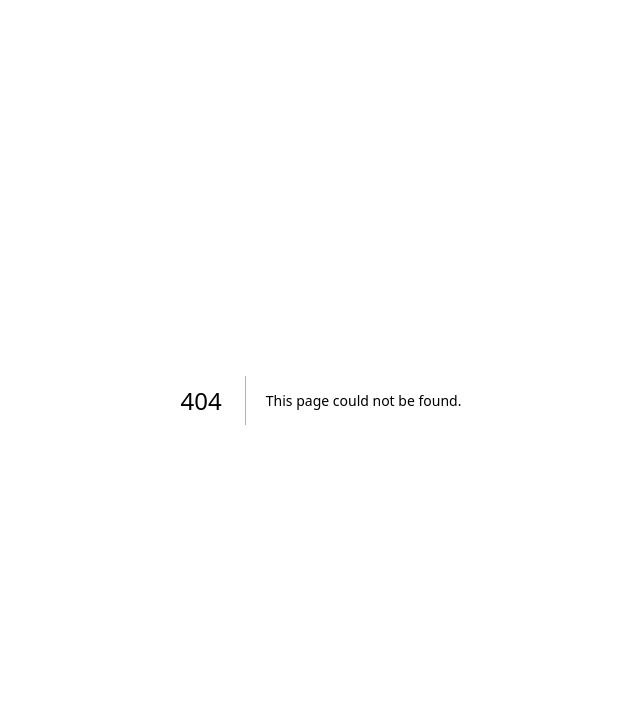
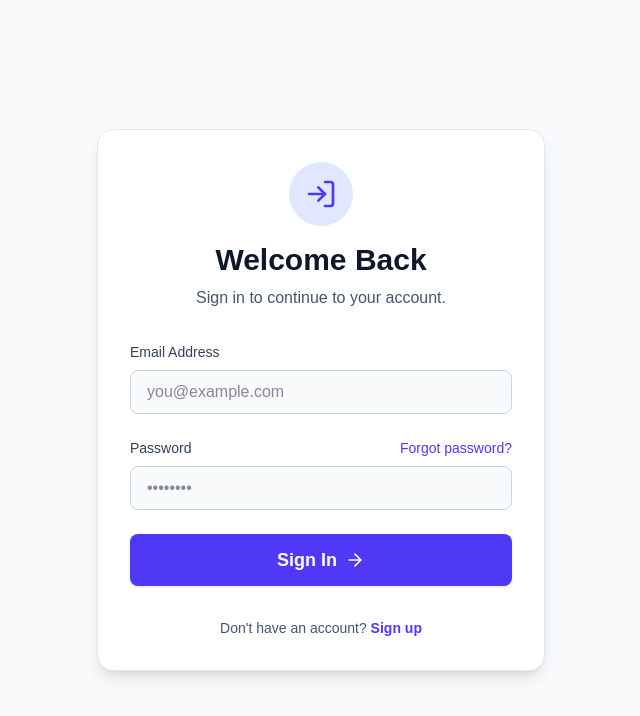
Before and after one commit to Minimalistic-Technology/KBC_Game, a Next.js app: page /login in a window 1280 px wide. Before the commit this address had no page. Shown: the top 716 px of the page, without its empty margins (319-959 px from the left). Built offline with nearby package versions, Linux system fonts and the light colour scheme.

Commit message:
Login Page Created

```diff
--- a/src/app/admin/game-config/page.tsx
+++ b/src/app/admin/game-config/page.tsx
@@ -12,7 +12,7 @@ import { LifelineToggle } from '../components/Game-config/LifelineToggle';
 // --- TanStack Query & Axios ---
 import { useQuery, useMutation, useQueryClient } from '@tanstack/react-query';
 import api from '@/lib/axios'; // Your axios instance
-import axios from 'axios'; // --- 1. IMPORT AXIOS TO CHECK ERROR TYPE ---
+import axios from 'axios';
 
 // --- API Helpers ---
 import {
@@ -42,21 +42,22 @@ const getErrorMessages = (error: unknown): string => {
 
 export default function GameConfigPage() {
     const queryClient = useQueryClient();
-     const router = useRouter();
+    const router = useRouter();
     // --- Local UI State ---
     const [selectedConfigId, setSelectedConfigId] = useState<string | null>(null);
     const [currentFullConfig, setCurrentFullConfig] = useState<GameConfig | null>(null);
     const [isMediaLibraryOpen, setIsMediaLibraryOpen] = useState(false);
     const [editingLevelId, setEditingLevelId] = useState<number | null>(null);
     const [searchTerm, setSearchTerm] = useState('');
-    const [ageFilter, setAgeFilter] = useState('all');
+    const [ageFilter, setAgeFilter] = useState('adult');
     const [categoryFilter, setCategoryFilter] = useState('all');
 
-    const loggedIn = localStorage.getItem('adminLoggedIN');
-
-if(loggedIn != 'true'){
-    router.push('/auth/login');
-   }
+    useEffect(() => {
+        const loggedIn = localStorage.getItem('adminLoggedIN');
+        if (loggedIn !== 'true') {
+            router.push('/auth/login');
+        }
+    }, [router]);
 
 
     // 1. Fetch the list of all configs
@@ -83,7 +84,9 @@ if(loggedIn != 'true'){
         queryKey: ['questionBanks'],
         queryFn: async () => {
             const { data } = await api.get<BackendQuestionBank[]>('/api/questions/banks');
-            return data.map(bankBackendToFrontend);
+            const allBanks = data.map(bankBackendToFrontend);
+            // --- MODIFICATION: Only show question banks that have been published ---
+            return allBanks.filter(bank => bank.status === 'Published');
         },
     });
 
@@ -114,7 +117,7 @@ if(loggedIn != 'true'){
         const banks = questionBanks || [];
         return banks.filter(bank => {
             const searchMatch = searchTerm === '' || bank.title.toLowerCase().startsWith(searchTerm.toLowerCase());
-            const ageMatch = ageFilter === 'all' || bank.ageGroup === ageFilter;
+            const ageMatch = bank.ageGroup === ageFilter;
             const categoryMatch = categoryFilter === 'all' || bank.tags.includes(categoryFilter);
             return searchMatch && ageMatch && categoryMatch;
         });
@@ -262,7 +265,7 @@ if(loggedIn != 'true'){
     return (
         <>
             <AnimatePresence>
-                {isMediaLibraryOpen && ( <MediaLibraryModal onClose={() => setIsMediaLibraryOpen(false)} onSelect={handleSelectPrizeImage} filter="image"/> )}
+                {isMediaLibraryOpen && (<MediaLibraryModal onClose={() => setIsMediaLibraryOpen(false)} onSelect={handleSelectPrizeImage} filter="image" />)}
             </AnimatePresence>
 
             <div className="flex flex-col gap-8">
@@ -320,14 +323,14 @@ if(loggedIn != 'true'){
                     <div className="lg:col-span-3 bg-white rounded-xl shadow-sm border border-slate-200 p-8 space-y-8 min-h-[500px]">
                         {isEditorLoading ? (
                             <div className="flex flex-col justify-center items-center text-center py-20">
-                                <Loader2 size={48} className="mx-auto text-slate-300 animate-spin"/>
+                                <Loader2 size={48} className="mx-auto text-slate-300 animate-spin" />
                                 <h3 className="mt-4 text-lg font-semibold text-slate-800">Loading Configuration...</h3>
                             </div>
                         ) : currentFullConfig ? (
                             <>
                                 <div>
                                     <label htmlFor="configName" className="text-sm font-medium text-slate-600">Configuration Name</label>
-                                    <input type="text" id="configName" value={currentFullConfig.name || ''} onChange={(e) => updateCurrentConfig('name', e.target.value)} className="w-full text-2xl font-bold border-0 border-b-2 p-1 focus:ring-0 focus:border-indigo-500 text-slate-900"/>
+                                    <input type="text" id="configName" value={currentFullConfig.name || ''} onChange={(e) => updateCurrentConfig('name', e.target.value)} className="w-full text-2xl font-bold border-0 border-b-2 p-1 focus:ring-0 focus:border-indigo-500 text-slate-900" />
                                 </div>
                                 <div className="pt-6 border-t">
                                     <h3 className="text-lg font-bold text-slate-900 mb-4">Select Question Banks (in order)</h3>
@@ -335,9 +338,16 @@ if(loggedIn != 'true'){
                                     <div className="grid grid-cols-1 md:grid-cols-3 gap-4 mb-6 p-4 bg-slate-50 rounded-lg border">
                                         <div className="col-span-1 md:col-span-3">
                                             <label htmlFor="search" className="block text-sm font-medium text-slate-700 mb-2">Search</label>
-                                            <div className="relative"><Search className="absolute left-3 top-1/2 -translate-y-1/2 text-slate-400" size={20}/><input type="text" placeholder="Search by name..." value={searchTerm} onChange={e => setSearchTerm(e.target.value)} className="w-full h-10 pl-10 pr-4 border bg-white border-slate-300 rounded-lg text-slate-900"/></div>
+                                            <div className="relative"><Search className="absolute left-3 top-1/2 -translate-y-1/2 text-slate-400" size={20} /><input type="text" placeholder="Search by name..." value={searchTerm} onChange={e => setSearchTerm(e.target.value)} className="w-full h-10 pl-10 pr-4 border bg-white border-slate-300 rounded-lg text-slate-900" /></div>
                                         </div>
-                                        <div><label htmlFor="ageFilter" className="block text-sm font-medium text-slate-700 mb-2">Age Group</label><select id="ageFilter" value={ageFilter} onChange={e => setAgeFilter(e.target.value)} className="w-full h-10 px-3 border bg-white border-slate-300 rounded-lg text-slate-900"><option value="all">All Ages</option><option value="child">Child</option><option value="teen">Teen</option><option value="adult">Adult</option></select></div>
+                                        <div>
+                                            <label htmlFor="ageFilter" className="block text-sm font-medium text-slate-700 mb-2">Age Group</label>
+                                            <select id="ageFilter" value={ageFilter} onChange={e => setAgeFilter(e.target.value)} className="w-full h-10 px-3 border bg-white border-slate-300 rounded-lg text-slate-900">
+                                                <option value="adult">Adult</option>
+                                                <option value="teen">Teen</option>
+                                                <option value="child">Child</option>
+                                            </select>
+                                        </div>
                                         <div>
                                             <label htmlFor="categoryFilter" className="block text-sm font-medium text-slate-700 mb-2">Category</label>
                                             <select id="categoryFilter" value={categoryFilter} onChange={e => setCategoryFilter(e.target.value)} className="w-full h-10 px-3 border bg-white border-slate-300 rounded-lg text-slate-900">
@@ -362,7 +372,7 @@ if(loggedIn != 'true'){
                                     )}
                                 </div>
                                 <div className="pt-8 border-t">
-                                  <PrizeLadderEditor value={currentFullConfig.prizeLadder} onChange={handlePrizeLadderChange} onEditImage={handleEditPrizeImage} />
+                                    <PrizeLadderEditor value={currentFullConfig.prizeLadder} onChange={handlePrizeLadderChange} onEditImage={handleEditPrizeImage} />
                                 </div>
                                 <div className="pt-8 border-t">
                                     <h3 className="text-lg font-bold text-slate-900 mb-4">Configure Available Lifelines</h3>
@@ -376,7 +386,7 @@ if(loggedIn != 'true'){
                             </>
                         ) : (
                             <div className="flex flex-col justify-center items-center text-center py-20">
-                                <Settings size={48} className="mx-auto text-slate-300"/>
+                                <Settings size={48} className="mx-auto text-slate-300" />
                                 <h3 className="mt-4 text-lg font-semibold text-slate-800">No Configuration Selected</h3>
                                 <p className="mt-1 text-slate-500">Select a configuration from the list or create a new one to begin.</p>
                             </div>
--- /dev/null
+++ b/src/app/login/page.tsx
@@ -0,0 +1,100 @@
+'use client';
+
+import React, { useState } from 'react';
+import { useRouter } from 'next/navigation';
+import { LogIn, ArrowRight } from 'lucide-react';
+import Link from 'next/link';
+
+export default function LoginPage() {
+  const router = useRouter();
+  const [formData, setFormData] = useState({
+    email: '',
+    password: '',
+  });
+
+  const handleChange = (e: React.ChangeEvent<HTMLInputElement>) => {
+    const { name, value } = e.target;
+    setFormData(prev => ({ ...prev, [name]: value }));
+  };
+
+  const handleSubmit = (e: React.FormEvent) => {
+    e.preventDefault();
+    // In a real application, you would send this data to an authentication API.
+    console.log('Login Attempt:', formData);
+    // On successful login, redirect to the game lobby.
+    router.push('/play');
+  };
+
+  return (
+    <div className="flex items-center justify-center min-h-screen bg-slate-50 p-4">
+      <div className="w-full max-w-md mx-auto bg-white rounded-2xl shadow-lg border border-slate-200 p-8">
+
+        <div className="text-center mb-8">
+            <div className="mx-auto bg-indigo-100 rounded-full w-16 h-16 flex items-center justify-center mb-4">
+                <LogIn className="text-indigo-600" size={32} />
+            </div>
+            <h1 className="text-3xl font-bold text-slate-900">
+                Welcome Back
+            </h1>
+            <p className="text-slate-600 mt-2">
+                Sign in to continue to your account.
+            </p>
+        </div>
+
+        <form onSubmit={handleSubmit} className="space-y-6">
+          <div>
+            <label htmlFor="email" className="block text-sm font-medium text-slate-700 mb-2">
+              Email Address
+            </label>
+            <input
+              type="email"
+              id="email"
+              name="email"
+              value={formData.email}
+              onChange={handleChange}
+              required
+              className="w-full h-11 px-4 border bg-slate-50 border-slate-300 rounded-lg text-slate-900 focus:outline-none focus:ring-2 focus:ring-indigo-500"
+              placeholder="you@example.com"
+            />
+          </div>
+
+          <div>
+            <div className="flex justify-between items-center mb-2">
+                <label htmlFor="password" className="block text-sm font-medium text-slate-700">
+                    Password
+                </label>
+                <a href="#" className="text-sm font-medium text-indigo-600 hover:underline">
+                    Forgot password?
+                </a>
+            </div>
+            <input
+              type="password"
+              id="password"
+              name="password"
+              value={formData.password}
+              onChange={handleChange}
+              required
+              className="w-full h-11 px-4 border bg-slate-50 border-slate-300 rounded-lg text-slate-900 focus:outline-none focus:ring-2 focus:ring-indigo-500"
+              placeholder="••••••••"
+            />
+          </div>
+
+          <button
+            type="submit"
+            className="w-full inline-flex items-center justify-center gap-2 rounded-lg bg-indigo-600 px-6 py-3 text-lg font-semibold text-white shadow-sm transition-transform hover:scale-105"
+          >
+            <span>Sign In</span>
+            <ArrowRight size={20} />
+          </button>
+        </form>
+
+        <p className="text-center text-sm text-slate-600 mt-8">
+          Don't have an account?{' '}
+          <Link href="/user-registration" className="font-semibold text-indigo-600 hover:underline">
+            Sign up
+          </Link>
+        </p>
+      </div>
+    </div>
+  );
+}
```
